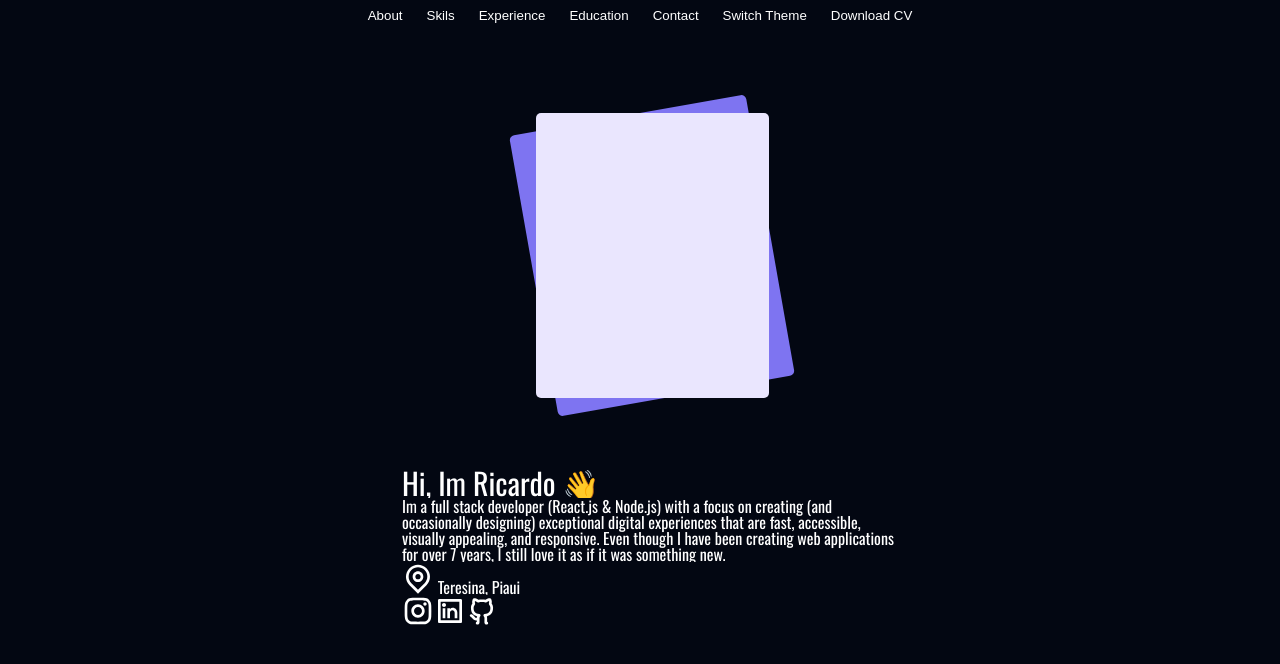
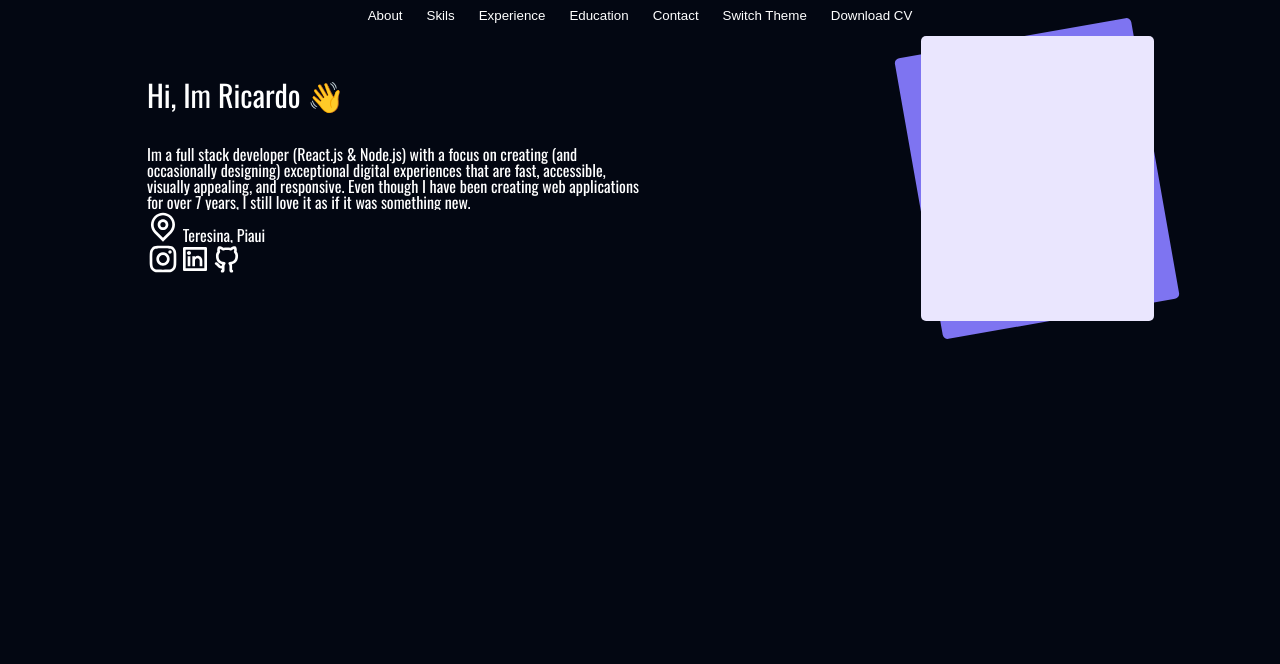
Before and after one commit to ricardosousabr/ricardosousabr.github.io, a Next.js app: page / in a window 1280 px wide. Shown: the top 664 px of the page. Built offline with nearby package versions, Linux system fonts and the light colour scheme; a web font is replaced by a local one.

Commit message:
style(header): add a positioning in the desktop version

```diff
--- a/src/components/Molecules/Header/index.tsx
+++ b/src/components/Molecules/Header/index.tsx
@@ -5,7 +5,10 @@ import { HeaderStyle, BoxText, BoxLocation, BoxSocial } from "./style"
 export default function Header() {
   return (
     <HeaderStyle>
+      <div>
       <ImageProfile />
+      </div>
+      <div>
         <BoxText>
           <Text color="white" fontSize="30px">Hi, Im Ricardo 👋</Text>
           <Text color="white" fontSize="16px">Im a full stack developer (React.js & Node.js) with a focus on creating (and occasionally designing) exceptional digital experiences that are fast, accessible, visually appealing, and responsive. Even though I have been creating web applications for over 7 years, I still love it as if it was something new.</Text>
@@ -28,6 +31,7 @@ export default function Header() {
             </svg>
           </a>
         </BoxSocial>
+      </div>
     </HeaderStyle>
   )
 }
--- a/src/components/Molecules/Header/style.ts
+++ b/src/components/Molecules/Header/style.ts
@@ -14,6 +14,12 @@ export const HeaderStyle = styled.div`
     justify-content: space-between;
     width: 100%;
     height: 270px;
+  }
+
+  @media (min-width: ${screens.large}) {
+    flex-direction: row-reverse;
+    justify-content: space-around;
+
   }
 
 `
```
Also changed, not shown: src/components/Molecules/Header/components/ImageProfile/index.tsx (line endings or trailing spaces), src/components/Molecules/Header/components/ImageProfile/style.ts (line endings or trailing spaces), src/tokens/screen.ts (line endings or trailing spaces), 2 other files (tests, documents, lock files or other folders). Lines whose indentation alone changed are shown as unchanged.
